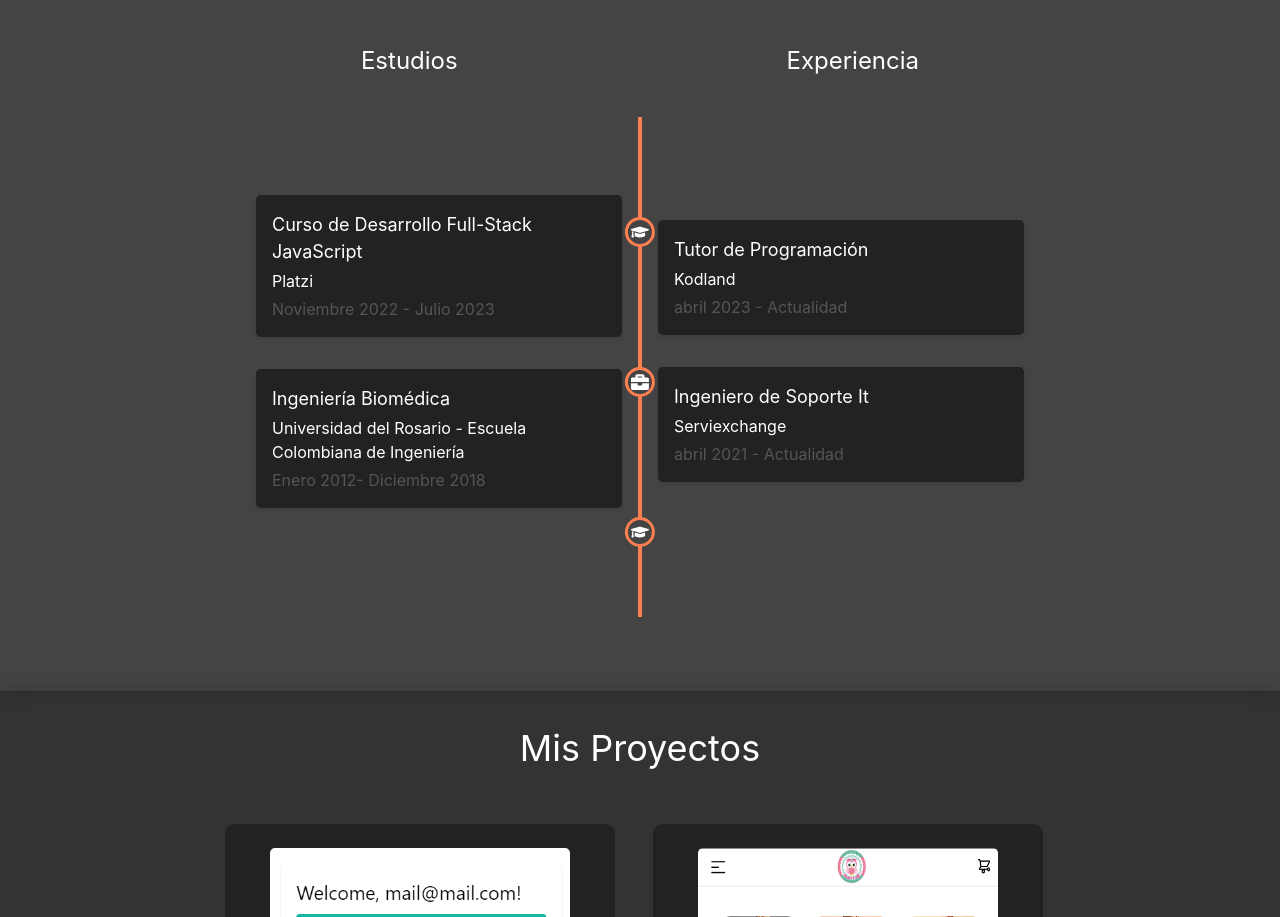
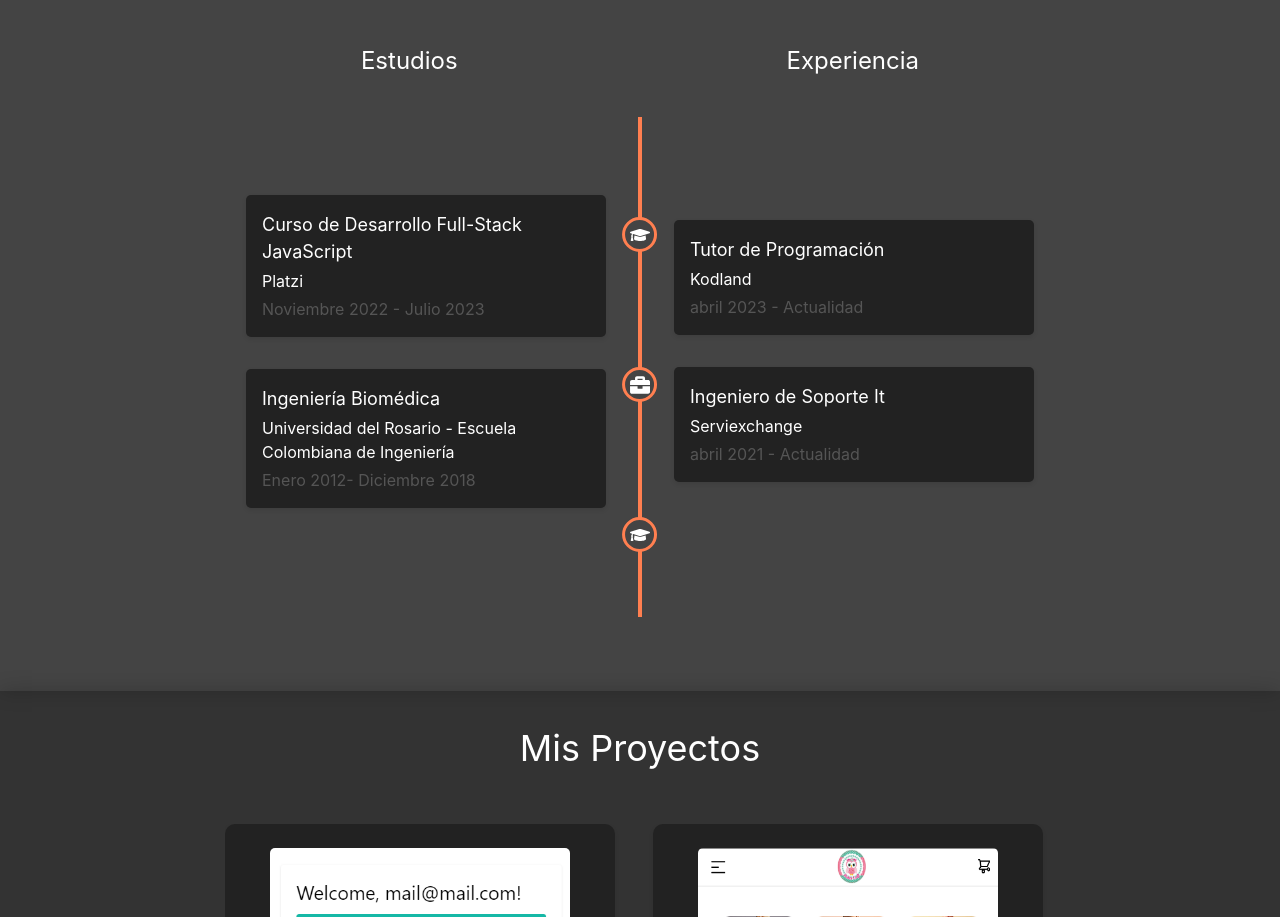
Before and after one commit to luchitoide/portfolio, a React (Create React App) app: page / in a window 1280 px wide. Shown: the part 909-1826 px from the top of the page. Built offline with nearby package versions, Linux system fonts and the light colour scheme.

Commit message:
light theme v1.3

```diff
--- a/src/components/About.js
+++ b/src/components/About.js
@@ -26,7 +26,7 @@ const ContentWrapper = styled.div`
   justify-content: space-between;
   align-items: center;
   width: 100%;
-  max-width: 800px;
+  max-width: 820px;
 `;
 
 const EducationContainer = styled.div`
@@ -42,15 +42,15 @@ const VerticalLine = styled.div`
 
 const Circle = styled.div`
   position: absolute;
-  width: 30px;
-  height: 30px;
+  width: 35px;
+  height: 35px;
   background-color: var(--background-color-alt);
   border: 3px solid #ff7f50; /* Borde del círculo */
   border-radius: 50%; /* Para hacerlo circular */
   display: flex;
   justify-content: center;
   align-items: center;
-  font-size: 18px;
+  font-size: 20px;
 `;
 
 const ExperienceContainer = styled.div`
@@ -60,6 +60,7 @@ const ExperienceContainer = styled.div`
 
 const EducationItem = styled.div`
   margin-bottom: 2rem;
+  margin-right: 1rem;
   padding: 1rem;
   background-color: #222;
   color: rgb(255 255 255);
@@ -85,6 +86,7 @@ const Date = styled.p`
 
 const ExperienceItem = styled.div`
   margin-bottom: 2rem;
+  margin-left: 1rem;
   padding: 1rem;
   background-color: #222;
   color: rgb(255 255 255);
@@ -107,6 +109,7 @@ const ExperienceDate = styled.p`
   font-size: 16px;
   color: #555;
 `;
+
 
 const About = () => {
   return (
```
